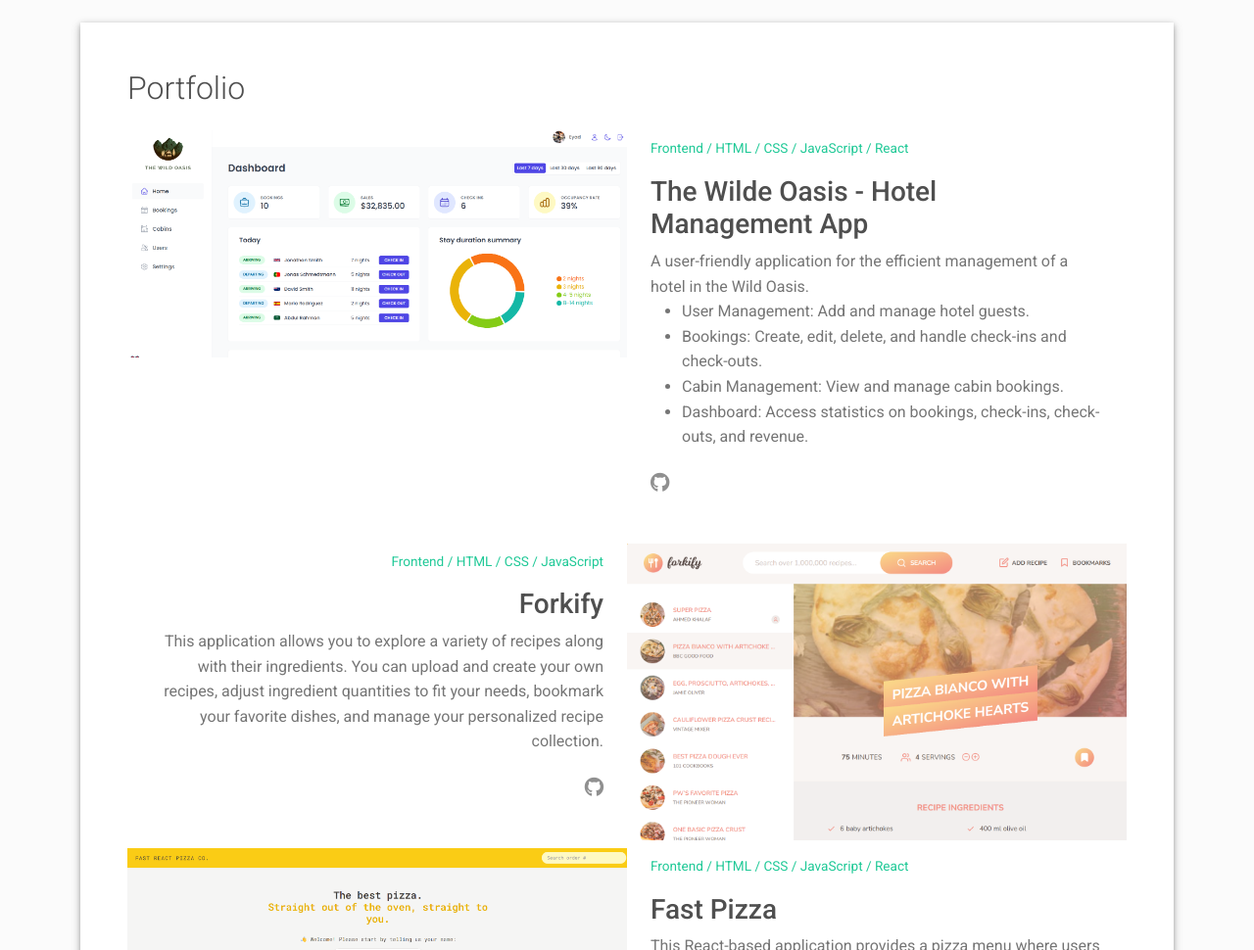
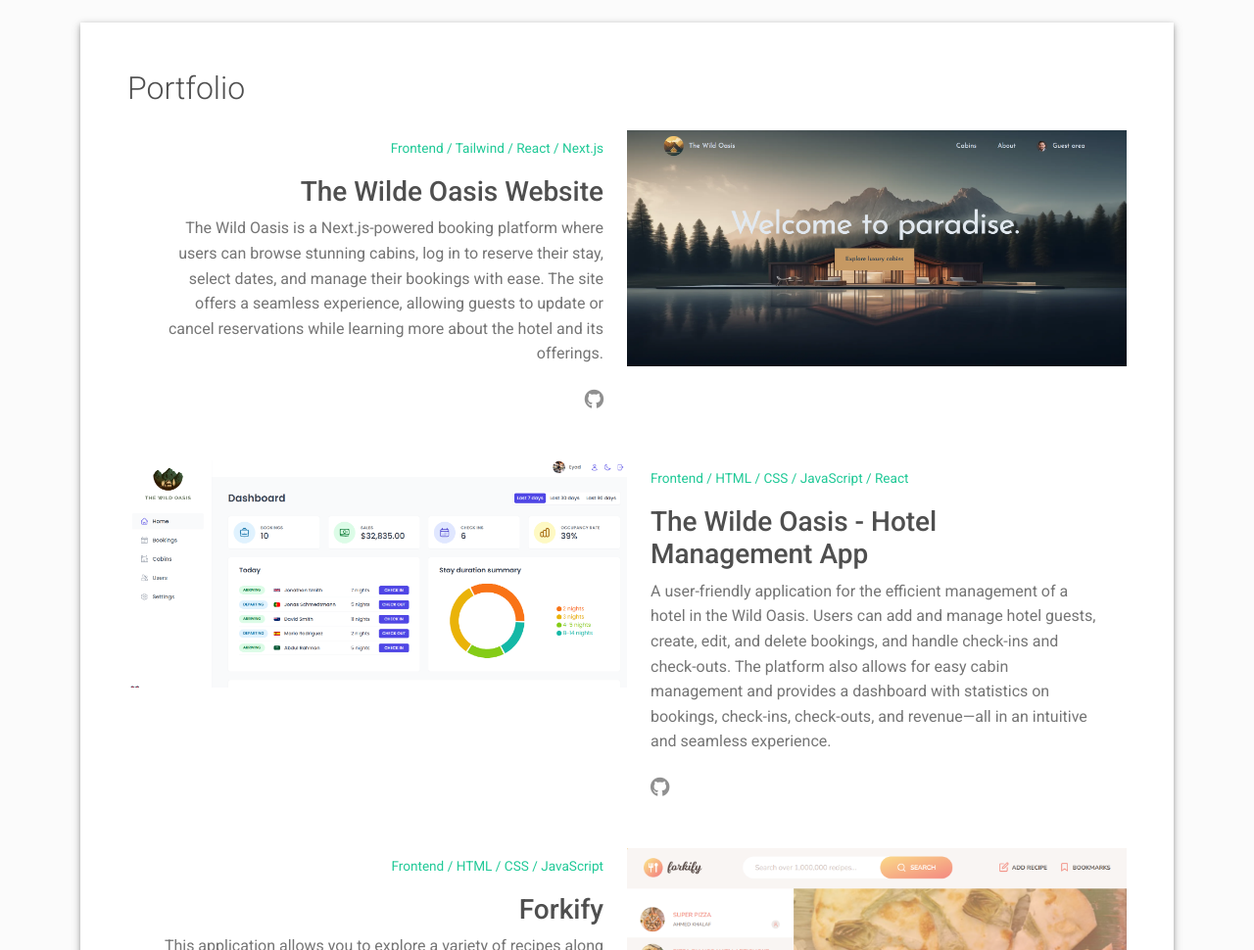
Before and after one commit to AhmedKhalaf88/AhmedKhalaf88.github.io, a plain HTML site: page index.html in a window 1280 px wide. Shown: the part 3480-4450 px from the top of the page at 98% size. Drawn offline with Linux system fonts and the light colour scheme.

Commit message:
add new project the wild oasis website

```diff
--- a/index.html
+++ b/index.html
@@ -113,7 +113,7 @@
                     </div>
                     <div class="d-print-none">
                       <a id="downloadCVLink" class="btn btn-outline-light btn-lg shadow-sm mt-1 me-3"
-                        href="https://drive.google.com/file/d/10CzrGV6Dy6ocU8uOPE3fCiZsWHFLm0N5/view?usp=sharing"
+                        href="https://drive.google.com/file/d/179teNGuHmwwAhivabTNpQiO3swxKVkeg/view?usp=sharing"
                         data-aos="fade-right" data-aos-delay="700">Download CV</a><a id="hireMeLink"
                         class="btn btn-info btn-lg shadow-sm mt-1" href="#contact" data-aos="fade-left"
                         data-aos-delay="700">Hire Me</a>
@@ -416,6 +416,28 @@
         <div class="shadow-1-strong bg-white my-5 p-5 d-print-none" id="portfolio">
           <div class="portfolio-section">
             <h2 class="h2 fw-light mb-4">Portfolio</h2>
+            <div class="row g-0 portfolio-reverse">
+              <div class="col-md-6 d-flex align-items-center" data-aos="fade-right" data-aos-delay="100">
+                <div class="m-4 mt-md-2 text-end">
+                  <p class="text-teal text-small">
+                    Frontend / Tailwind / React / Next.js
+                  </p>
+                  <h3>The Wilde Oasis Website</h3>
+                  <p class="text-muted" id="wild-oasis-website">
+                    The Wild Oasis is a Next.js-powered booking platform where users can browse stunning cabins, log in to reserve their stay, select dates, and manage their bookings with ease. The site offers a seamless experience, allowing guests to update or cancel reservations while learning more about the hotel and its offerings.
+                  </p>
+                  <p class="text-muted">
+                    <a class="nav-link" href="https://github.com/AhmedKhalaf88/the-wild-oasis-website.git" title="Github"
+                      target="_blank"><i style="font-size: 20px" class="fab fa-github"></i><span
+                        class="menu-title sr-only">Github</span></a>
+                  </p>
+                </div>
+              </div>
+              <div class="col-md-6">
+                <a href="https://the-wild-oasis-website-green.vercel.app" target="_blank"><img class="img-fluid"
+                    src="images/wild-oasis-website.png" width="800" height="500" /></a>
+              </div>
+            </div>
             <div class="row g-0">
               <div class="col-md-6">
                 <a href="https://the-wild-oasis-ahmed.netlify.app/" target="_blank"><img class="img-fluid"
@@ -428,6 +450,7 @@
                   </p>
                   <h3>The Wilde Oasis - Hotel Management App</h3>
                   <p class="text-muted" id="wild-oasis">
+                    A user-friendly application for the efficient management of a hotel in the Wild Oasis. Users can add and manage hotel guests, create, edit, and delete bookings, and handle check-ins and check-outs. The platform also allows for easy cabin management and provides a dashboard with statistics on bookings, check-ins, check-outs, and revenue—all in an intuitive and seamless experience.
                   </p>
                   <p class="text-muted">
                     <a class="nav-link" href="https://github.com/AhmedKhalaf88/wild-oasis-hotel.git" title="Github"
--- a/scripts/de.js
+++ b/scripts/de.js
@@ -13,7 +13,7 @@ function updateContentToDE() {
   document.querySelector("#downloadCVLink").textContent =
     "Lebenslauf herunterladen";
   document.querySelector("#downloadCVLink").href =
-    "https://drive.google.com/file/d/1MV8GPmMGNN6LV1s2FSFZAi6RqQYVME8D/view?usp=sharing";
+    "https://drive.google.com/file/d/1sNzWpP8XvEtI_krUbiBKujS0_ul4Wrpw/view?usp=sharing";
   document.querySelector("#hireMeLink").textContent = "Stellen Sie mich ein";
 
   document.querySelector("#aboutMeTitle").textContent = "Über mich";
@@ -126,14 +126,10 @@ function updateContentToDE() {
     "Diese React-basierte Anwendung bietet eine Pizzakarte, auf der Benutzer schnell Pizzen aus dem Menü bestellen können. Benutzer können Pizzen zum Warenkorb hinzufügen, die Anzahl der Pizzen angeben, die Priorität der Bestellung festlegen und eine Lieferadresse für die Bestellung angeben.";
   document.querySelector("#forkify").textContent =
     "Diese Anwendung ermöglicht es Ihnen, eine Vielzahl von Rezepten mit ihren Zutaten zu entdecken. Sie können Ihre eigenen Rezepte hochladen und erstellen, die Zutatenmengen anpassen, um sie an Ihre Bedürfnisse anzupassen, Ihre Lieblingsgerichte speichern und Ihre persönliche Rezeptsammlung verwalten.";
-  document.querySelector("#wild-oasis").innerHTML = `
-                        Eine benutzerfreundliche Anwendung zur effizienten Verwaltung eines Hotels in der Wilden Oase.
-                        <ul>
-                            <li>Benutzerverwaltung: Hinzufügen und Verwalten von Hotelgästen.</li>
-                            <li>Buchungen: Erstellen, Bearbeiten, Löschen sowie Check-in und Check-out.</li>
-                            <li>Kabinenverwaltung: Übersicht und Buchungsmöglichkeiten für Gäste.</li>
-                            <li>Dashboard: Statistiken zu Buchungen, Check-ins/Check-outs und Umsätzen.</li>
-                        </ul> `;
+  document.querySelector("#wild-oasis").textContent =
+    "Eine benutzerfreundliche Anwendung für die effiziente Verwaltung eines Hotels in der Wild Oasis. Nutzer können Hotelgäste hinzufügen und verwalten, Buchungen erstellen, bearbeiten und löschen sowie Check-ins und Check-outs durchführen. Die Plattform ermöglicht zudem eine einfache Verwaltung der Hütten und bietet ein Dashboard mit Statistiken zu Buchungen, Check-ins, Check-outs und Einnahmen – alles in einer intuitiven und nahtlosen Benutzererfahrung.";
+  document.querySelector("#wild-oasis-website").textContent =
+    "The Wild Oasis ist eine Next.js-basierte Buchungsplattform, auf der Nutzer wunderschöne Hütten entdecken, sich einloggen und ihren Aufenthalt reservieren können. Sie können bequem Daten auswählen, Buchungen verwalten, ändern oder stornieren und mehr über das Hotel erfahren – alles in einer benutzerfreundlichen Umgebung.";
 
   document.querySelector("#contactTitle").textContent = "Kontakt";
 }
--- a/scripts/en.js
+++ b/scripts/en.js
@@ -12,7 +12,7 @@ function updateContentToEN() {
 
   document.querySelector("#downloadCVLink").textContent = "Download CV";
   document.querySelector("#downloadCVLink").href =
-    "https://drive.google.com/file/d/10CzrGV6Dy6ocU8uOPE3fCiZsWHFLm0N5/view?usp=sharing";
+    "https://drive.google.com/file/d/179teNGuHmwwAhivabTNpQiO3swxKVkeg/view?usp=sharing";
   document.querySelector("#hireMeLink").textContent = "Hire me";
 
   document.querySelector("#aboutMeTitle").textContent = "About Me";
@@ -153,14 +153,10 @@ function updateContentToEN() {
     "This React-based application provides a pizza menu where users can quickly order pizzas from the menu. Users can add pizzas to the cart, specify the number of pizzas, set the priority level of the order, and provide a delivery address for the order.";
   document.querySelector("#forkify").textContent =
     "This application allows you to explore a variety of recipes along with their ingredients. You can upload and create your own recipes, adjust ingredient quantities to fit your needs, bookmark your favorite dishes, and manage your personalized recipe collection.";
-  document.querySelector("#wild-oasis").innerHTML = `
-                      A user-friendly application for the efficient management of a hotel in the Wild Oasis.
-                      <ul>
-                      <li>User Management: Add and manage hotel guests.</li>
-                      <li>Bookings: Create, edit, delete, and handle check-ins and check-outs.</li>
-                      <li>Cabin Management: View and manage cabin bookings.</li>
-                      <li>Dashboard: Access statistics on bookings, check-ins, check-outs, and revenue.</li>
-                      </ul> `;
+  document.querySelector("#wild-oasis").textContent =
+    "A user-friendly application for the efficient management of a hotel in the Wild Oasis. Users can add and manage hotel guests, create, edit, and delete bookings, and handle check-ins and check-outs. The platform also allows for easy cabin management and provides a dashboard with statistics on bookings, check-ins, check-outs, and revenue—all in an intuitive and seamless experience.";
+  document.querySelector("#wild-oasis-website").textContent =
+    "The Wild Oasis is a Next.js-powered booking platform where users can browse stunning cabins, log in to reserve their stay, select dates, and manage their bookings with ease. The site offers a seamless experience, allowing guests to update or cancel reservations while learning more about the hotel and its offerings.";
 
   document.querySelector("#contactTitle").textContent = "Contact";
 }
```
Also changed, not shown: images/wild-oasis-website.png (added).
